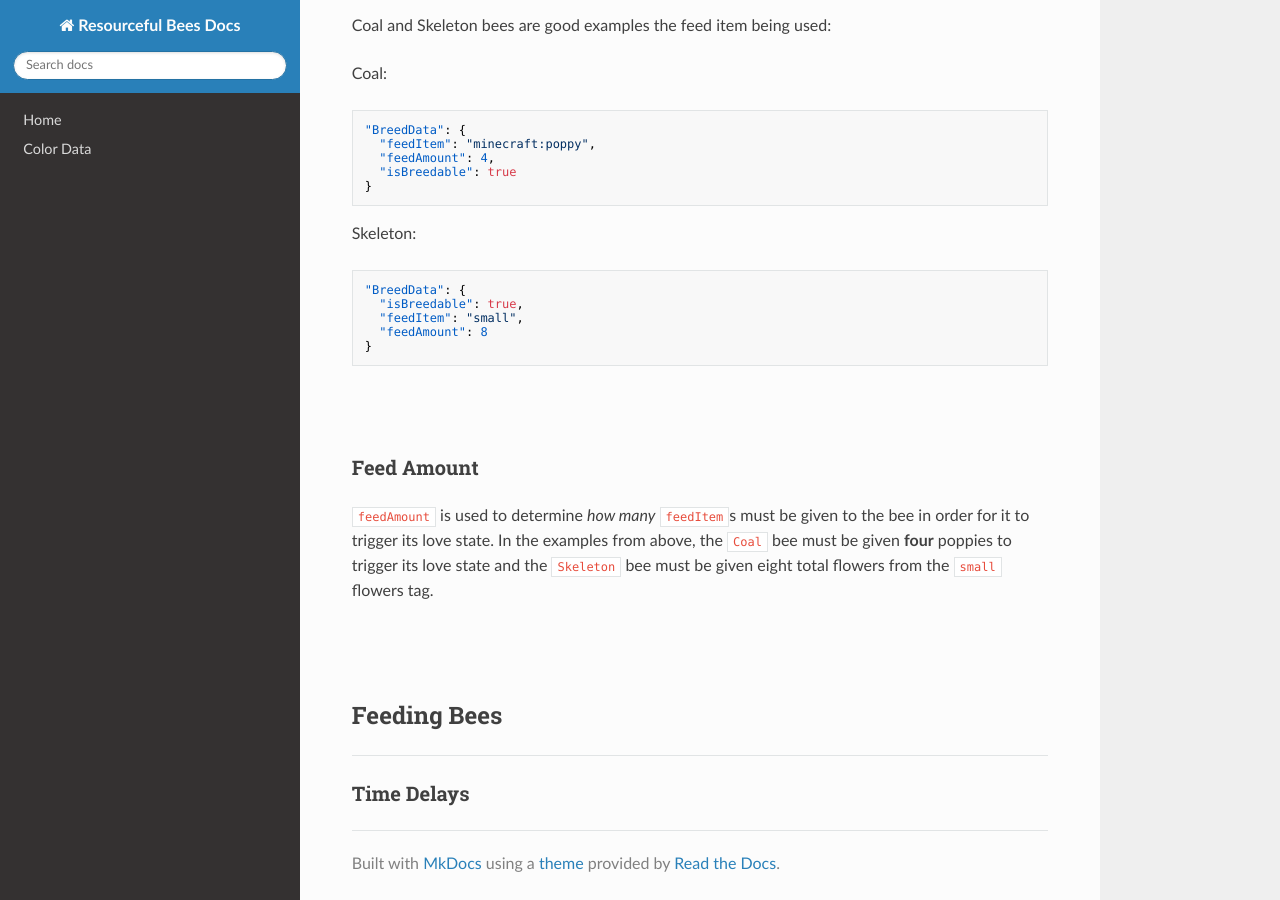
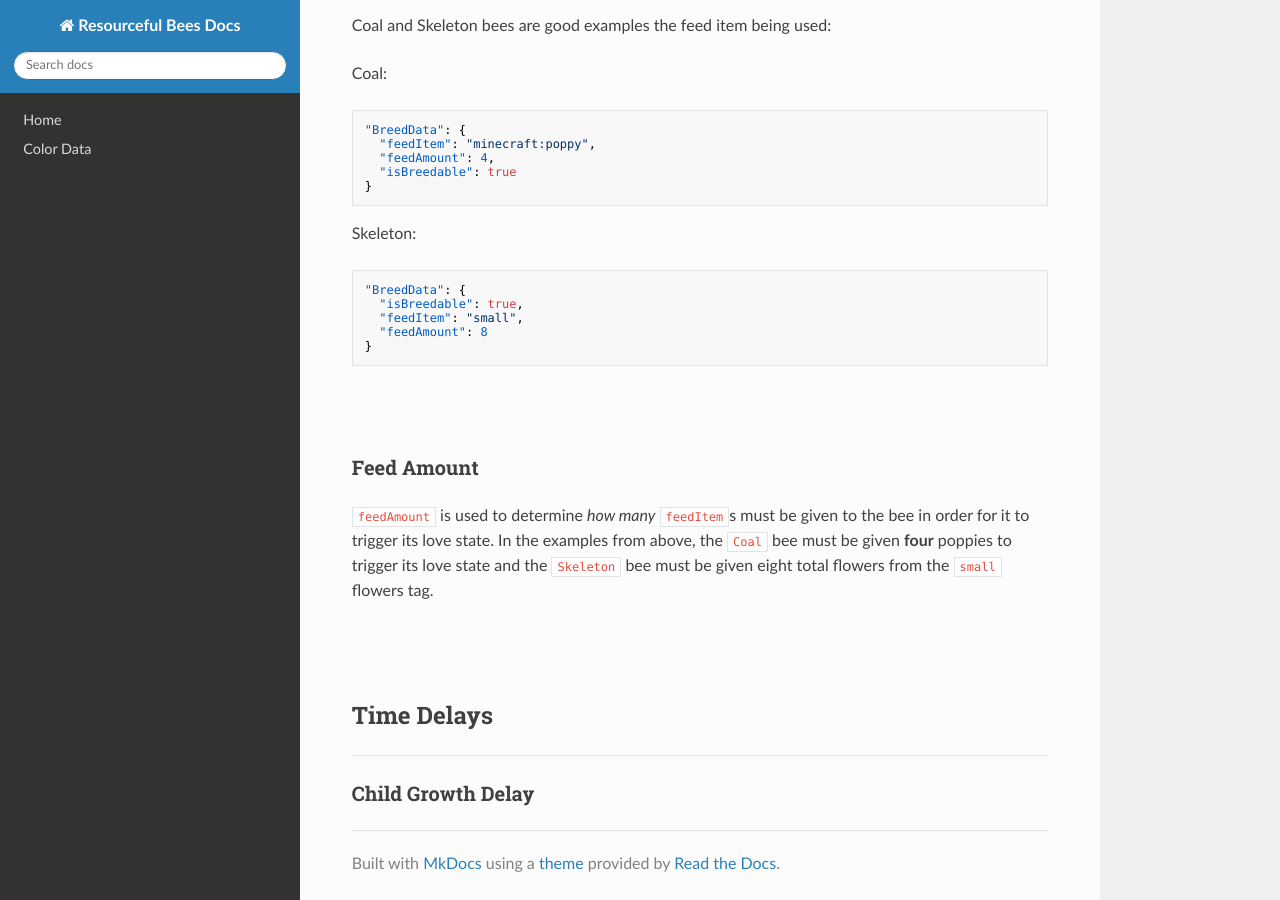
Before and after one commit to Team-Resourceful/ResourcefulBeesDocs, an MkDocs documentation site: the page built from docs/bee_data/breed_data.md, in a window 1280 px wide and 900 px high, scrolled down 2387 px. Built offline with MkDocs 1.6.1, drawn with Linux system fonts in a browser that asks for light colours; nearby versions of some CDN libraries.

Commit message:
docs/bee_data/breed_data.md updated from https://stackedit.io/

```diff
--- a/docs/bee_data/breed_data.md
+++ b/docs/bee_data/breed_data.md
@@ -117,14 +117,16 @@ Skeleton:
 <br>
 <br>
 
-## **Feeding Bees**
+## **Time Delays**
 ***
 
-### **Time Delays**
+### **Child Growth Delay**
+
+
 
 
 <!--stackedit_data:
-eyJoaXN0b3J5IjpbMjg1NzUzOTY2LC0xOTkyOTQ1NDE4LC0xMT
-EzOTc4ODEwLDEwNzgwNTA1MiwtNzUzOTE3MzAxLDgxMDAxNzcx
-OV19
+eyJoaXN0b3J5IjpbLTE4MjA1ODcwMTEsMjg1NzUzOTY2LC0xOT
+kyOTQ1NDE4LC0xMTEzOTc4ODEwLDEwNzgwNTA1MiwtNzUzOTE3
+MzAxLDgxMDAxNzcxOV19
 -->
```
